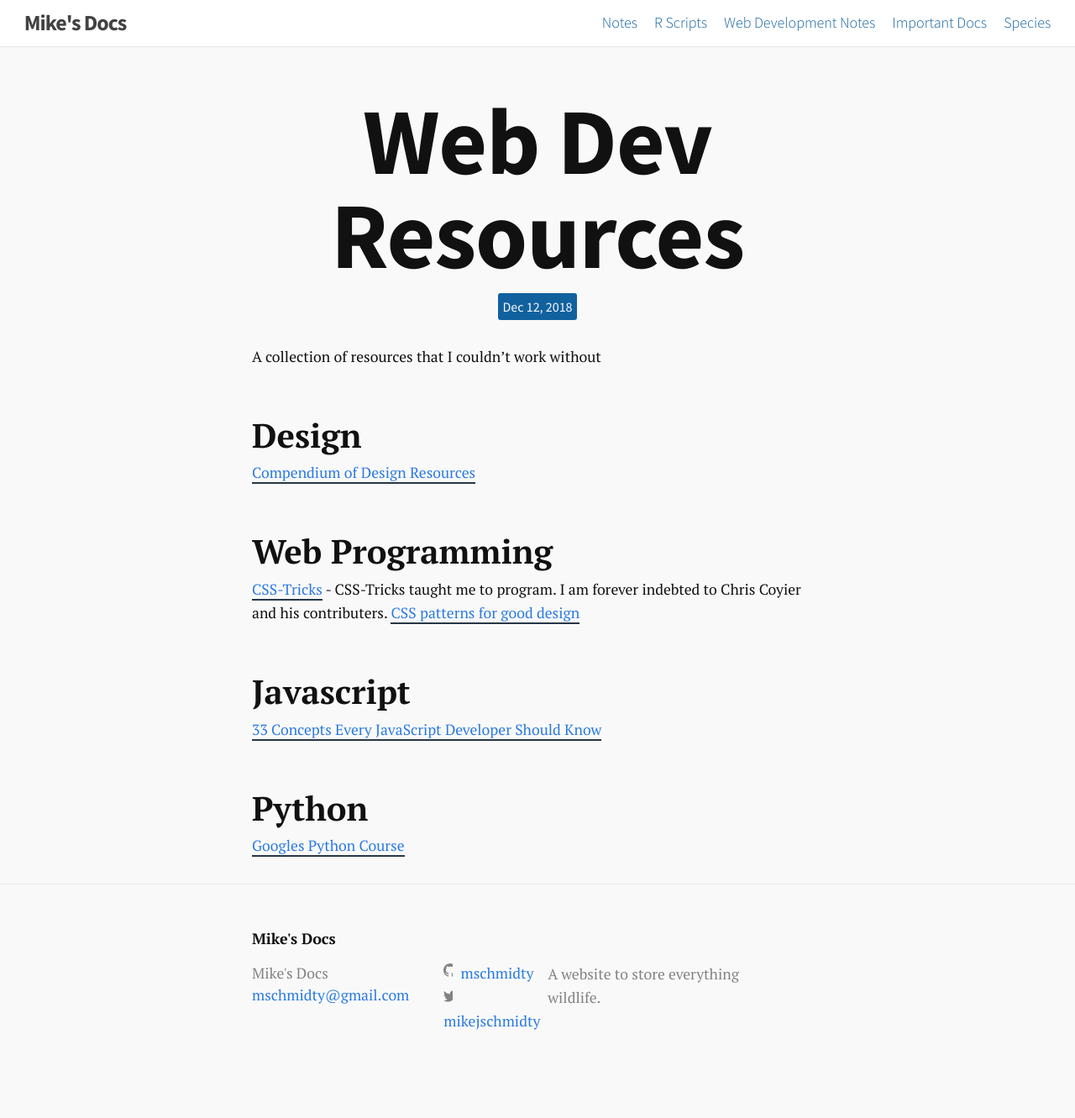
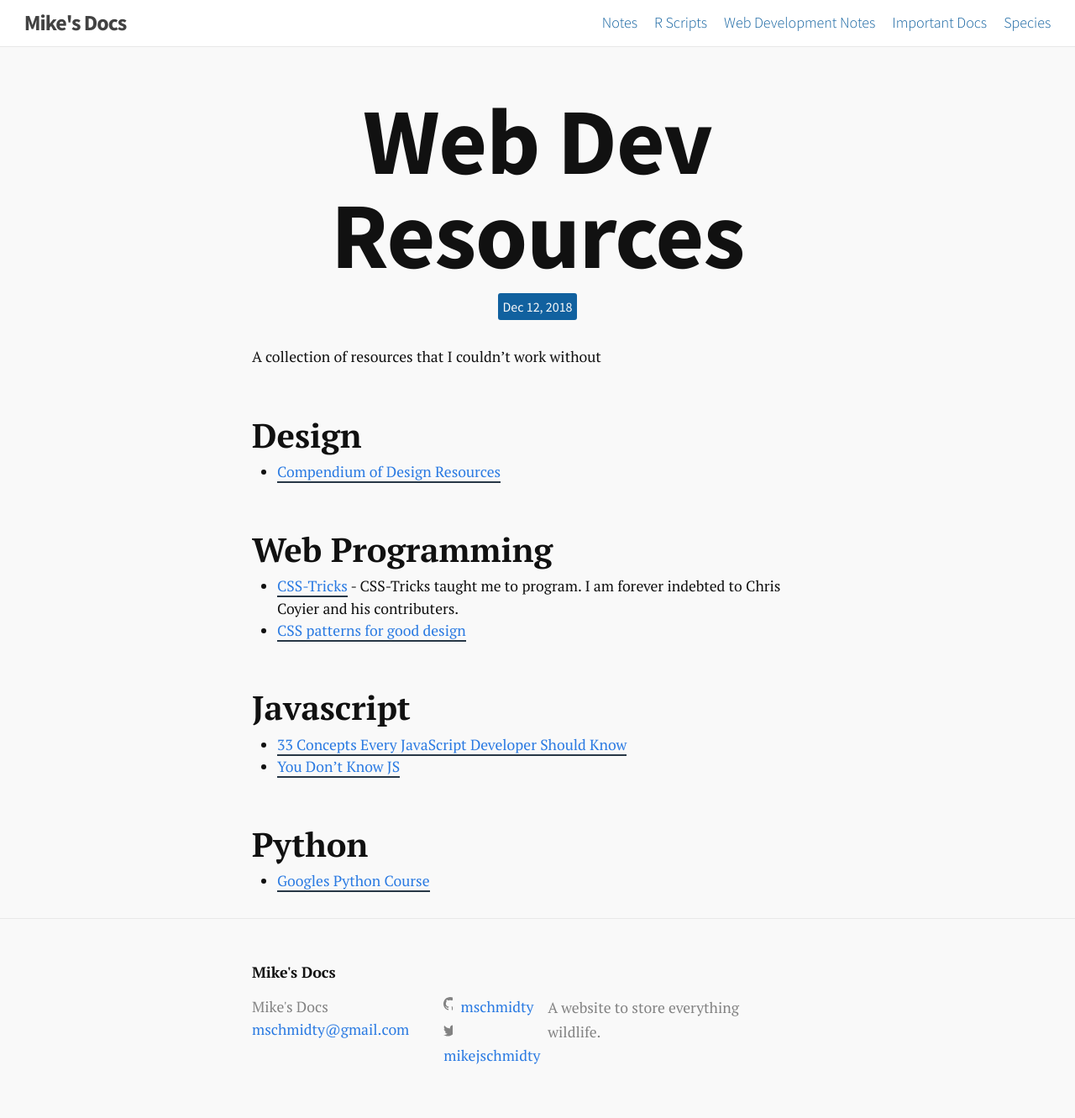
Before and after one commit to mschmidty/bio_notes, a Jekyll site: the page built from web_dev_notes/_posts/2018-12-12-web_dev_resources.md, in a window 1280 px wide. Shown: the whole page at 84% size. Built offline with Jekyll 4.4.1, drawn with Linux system fonts in a browser that asks for light colours; before the commit the page ends 1290 px from its top, so only the background shows below that.

Commit message:
added rersource

```diff
--- a/web_dev_notes/_posts/2018-12-12-web_dev_resources.md
+++ b/web_dev_notes/_posts/2018-12-12-web_dev_resources.md
@@ -7,14 +7,15 @@ categories: [WebDev]
 ---
 A collection of resources that I couldn't work without
 ## Design
-[Compendium of Design Resources](https://github.com/gztchan/awesome-design)
+* [Compendium of Design Resources](https://github.com/gztchan/awesome-design)
 
 ## Web Programming
-[CSS-Tricks](https://css-tricks.com) - CSS-Tricks taught me to program.  I am forever indebted to Chris Coyier and his contributers.
-[CSS patterns for good design](https://github.com/AllThingsSmitty/css-protips)
+* [CSS-Tricks](https://css-tricks.com) - CSS-Tricks taught me to program.  I am forever indebted to Chris Coyier and his contributers.
+* [CSS patterns for good design](https://github.com/AllThingsSmitty/css-protips)
 
 ## Javascript
-[33 Concepts Every JavaScript Developer Should Know](https://github.com/leonardomso/33-js-concepts)
+* [33 Concepts Every JavaScript Developer Should Know](https://github.com/leonardomso/33-js-concepts)
+* [You Don't Know JS](https://github.com/getify/You-Dont-Know-JS)
 
 ## Python
-[Googles Python Course](https://developers.google.com/edu/python/introduction)
+* [Googles Python Course](https://developers.google.com/edu/python/introduction)
```
Also changed, not shown: notes/_posts/2018-12-03-white-paper-cultural-model.md (+11 -1 lines), 1 other file.
